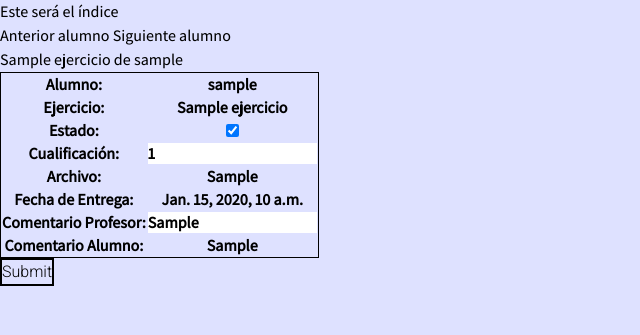
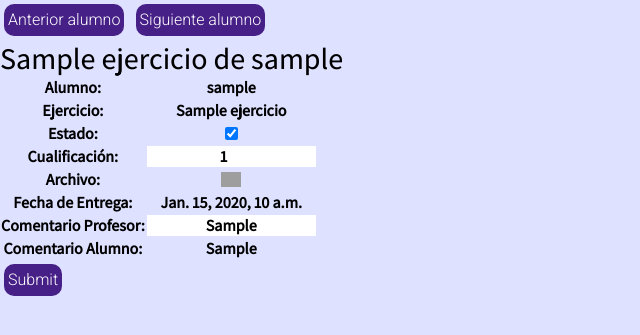
Before and after one commit to g-alpi/classVRroom, a Django app: page /1/1 in a window 1280 px wide. Shown: the part 74-409 px from the top of the page, without its empty margins (0-640 px from the left). Run offline with Django 3.2, Linux system fonts and the light colour scheme; a user stored in the database is signed in; tables that the repository leaves empty hold one stand-in row (values such as "Sample post"); lists and menus that the app fills with data are empty; some libraries are stand-ins or nearby versions; grey boxes are pictures that could not be loaded.

Commit message:
update css y implementacion descarga

```diff
--- a/ietimoodle/static/styles.css
+++ b/ietimoodle/static/styles.css
@@ -4,4 +4,11 @@ body {
 }
 button,input[type='submit'] {
     font-family: 'Roboto', sans-serif !important;
+    border-radius:10px !important;
+    background-color: #461f87 !important;
+
 }
+button *,input[type='submit'] {
+    color: white !important;
+
+}
--- a/ietimoodle/templates/delivery.html
+++ b/ietimoodle/templates/delivery.html
@@ -1,21 +1,20 @@
 
 <html>
     {% include "header.html" with title="Delivery" %}
-        <h1>Este será el índice</h1>
-        <a href="{{prevAlumn}}">Anterior alumno</a>
-        <a href="{{nextAlumn}}">Siguiente alumno</a>
+        <button class="p-1 m-1"><a href="{{prevAlumn}}">Anterior alumno</a></button>
+        <button class="p-1 m-1" ><a href="{{nextAlumn}}">Siguiente alumno</a></button>
         {% block content %}
-        <h2>{{exercise}} de {{alumn}}</h2>
-            <table style="border: 1px solid">
-                <tr>
+        <h2 class="text-3xl">{{exercise}} de {{alumn}}</h2>
+            <table style="border: 1px ; border-radius: 10px;">
+                <tr class="p-{5px}">
                     <th>Alumno:</th>
                     <th>{{delivery.user}}</th>
                 </tr>
-                <tr>
+                <tr class="p-{5px}">
                     <th>Ejercicio:</th>
                     <th>{{delivery.ejercicio}}</th>
                 </tr>
-                <tr>
+                <tr class="p-{5px}">
                     <th>Estado:</th>
                     <th>
                         {% if delivery.estado == True %}
@@ -25,32 +24,32 @@
                         {% endif %}
                     </th>
                 </tr>
-                <tr>
+                <tr class="p-{5px}">
                     <th>Cualificación:</th>
                     <th>
-                        <input type="number" value="{{delivery.cualificacion}}" id="nota">
+                        <input type="number" value="{{delivery.cualificacion}}" id="nota" class="text-center">
                     </th>
                 </tr>
-                <tr>
+                <tr class="p-{5px}">
                     <th>Archivo:</th>
-                    <th>{{delivery.archivo}}</th>
+                    <th><a href="../../{{delivery.archivo}}" class="underline decoration-blue-500 flex justify-center"> <img src="https://cdn-icons-png.flaticon.com/512/0/532.png" alt="foto-descarga" class="w-5"></a></th>
                 </tr>
-                <tr>
+                <tr class="p-{5px}">
                     <th>Fecha de Entrega:</th>
                     <th>{{delivery.fecha_entrega}}</th>
                 </tr>
-                <tr>
+                <tr class="p-{5px}">
                     <th>Comentario Profesor:</th>
                     <th>
-                        <input type="text" value="{{delivery.comentario_profesor}}" id="comentarioProfesor">
+                        <input type="text" value="{{delivery.comentario_profesor}}" id="comentarioProfesor" class="text-center">
                     </th>
                 </tr>
-                <tr>
+                <tr class="p-{5px}">
                     <th>Comentario Alumno:</th>
                     <th>{{delivery.comentario_alumno}}</th>
                 </tr>
             </table>
-            <input class="border-black border-2" type="submit" name="" id="enviar">
+            <input type="submit" name="" id="enviar" class="p-1 m-1">
 
 
 
```
